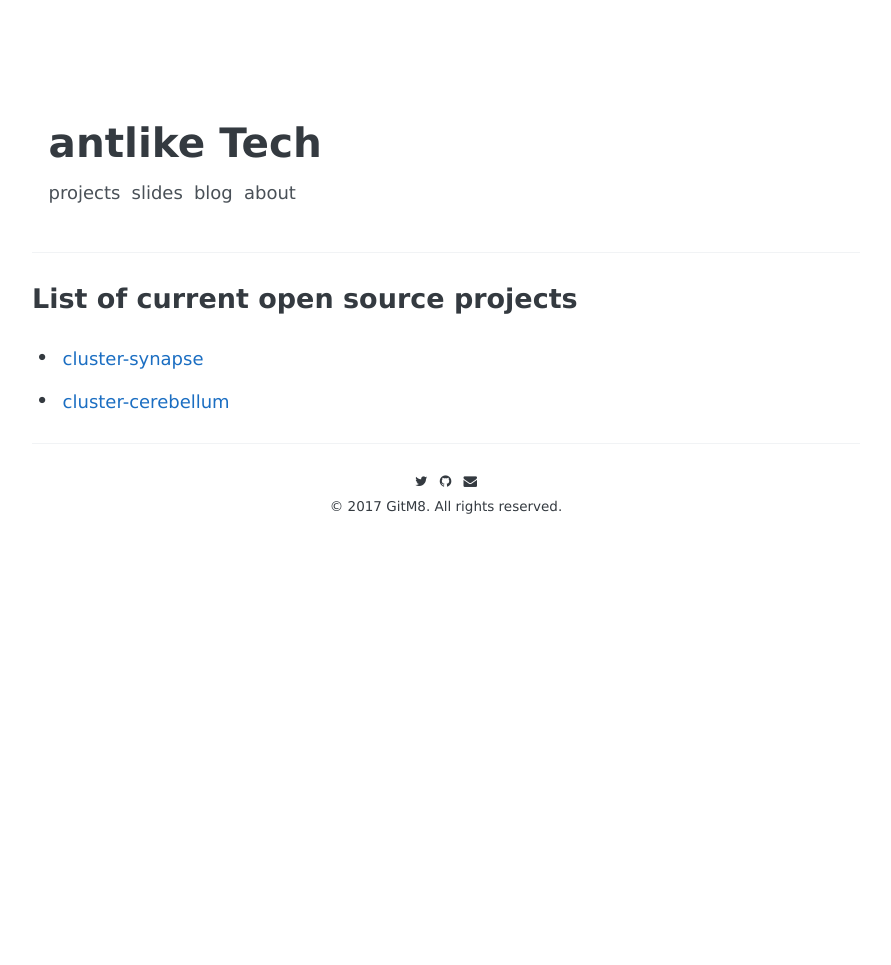
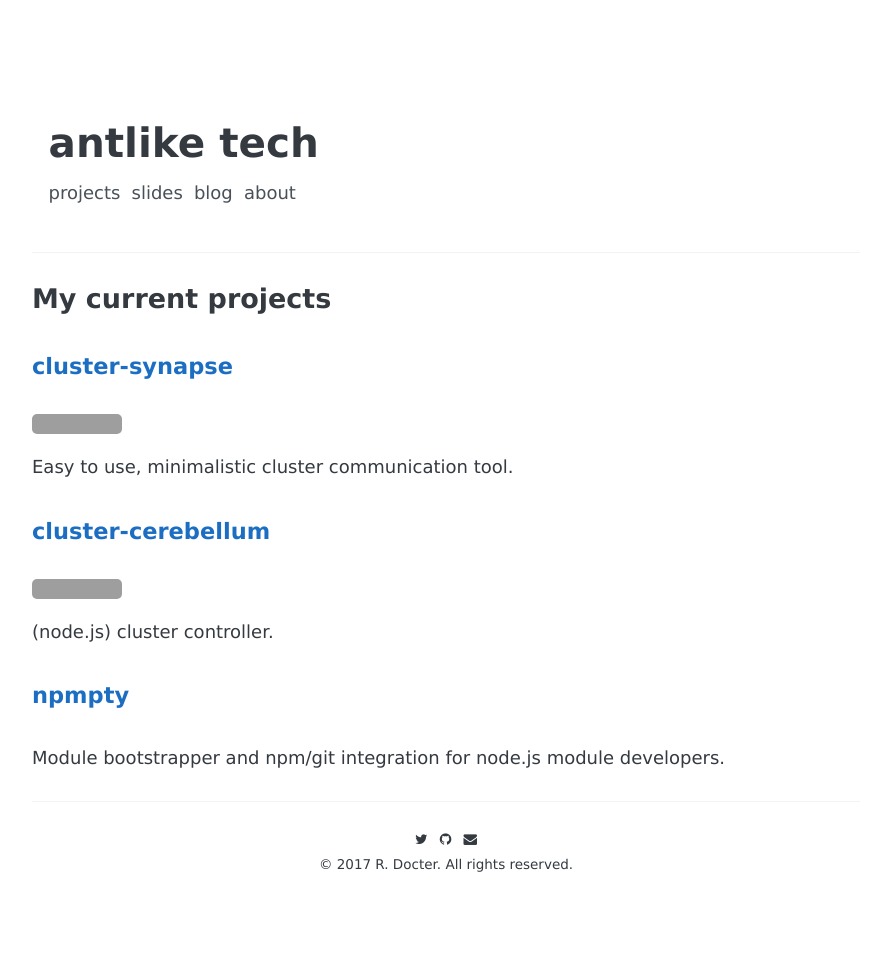
Before and after one commit to thegitm8/thegitm8.github.io, a Jekyll site: the page built from projects.md, in a window 1280 px wide. Shown: the whole page, without its empty margins (194-1085 px from the left). Built offline with Jekyll 4.4.1, drawn with Linux system fonts in a browser that asks for light colours; some web fonts are replaced; before the commit the page ends 900 px from its top, so only the background shows below that; grey boxes are pictures that could not be loaded.

Commit message:
add portrait and details on projects page

```diff
--- a/_config.yml
+++ b/_config.yml
@@ -13,12 +13,12 @@
 # you will see them accessed via {{ site.title }}, {{ site.email }}, and so on.
 # You can create any custom variable you would like, and they will be accessible
 # in the templates via {{ site.myvariable }}.
-name: antlike Tech
+name: antlike tech
 title: antlike Tech
-email: mail@gitm8.com
+email: mail@antlike.tech
 copyright:
-  year:             2017
-  name:             GitM8
+  year: 2017
+  name: R. Docter
 
 description: > # this means to ignore newlines until "baseurl:"
   My personal blog and project space. From time to time writing articles about tech stuff
@@ -33,7 +33,7 @@ excerpt_separator: <!--more-->
 author:
   twitter: gitm8
   github: thegitm8
-  email: mail@gitm8.com
+  email: mail@antlike.tech
 
 twitter_username: gitm8
 github_username:  thegitm8
--- a/assets/css/main.scss
+++ b/assets/css/main.scss
@@ -6,3 +6,15 @@ sitemap: false
 @import "typography";
 @import "highlighter";
 @import "site";
+
+
+
+/*--------------------------
+  antlike.tech customizations
+  -------------------------- */
+
+#indexPagePortrait {
+  border-radius: 50%;
+  float: left;
+  margin: 0px 24px 0px 0px;
+}
--- a/projects.md
+++ b/projects.md
@@ -4,6 +4,16 @@ permalink: /projects/
 layout: default
 ---
 
-### List of current open source projects
-* [cluster-synapse](https://github.com/thegitm8/cluster-synapse)
-* [cluster-cerebellum](https://github.com/thegitm8/cluster-cerebellum)
+### My current projects
+
+
+#### [cluster-synapse](https://github.com/thegitm8/cluster-synapse)
+[![version](https://img.shields.io/npm/v/cluster-synapse.svg)](https://www.npmjs.com/package/cluster-synapse)
+Easy to use, minimalistic cluster communication tool.
+
+#### [cluster-cerebellum](https://github.com/thegitm8/cluster-cerebellum)
+[![version](https://img.shields.io/npm/v/cluster-cerebellum.svg)](https://www.npmjs.com/package/cluster-cerebellum)
+(node.js) cluster controller.
+
+#### [npmpty](https://github.com/thegitm8/npmpty)
+Module bootstrapper and npm/git integration for node.js module developers.
```
Also changed, not shown: index.html (+11 -0 lines), assets/images/robert_docter_antlike_tech_portrait.jpg (added), 1 other file.
